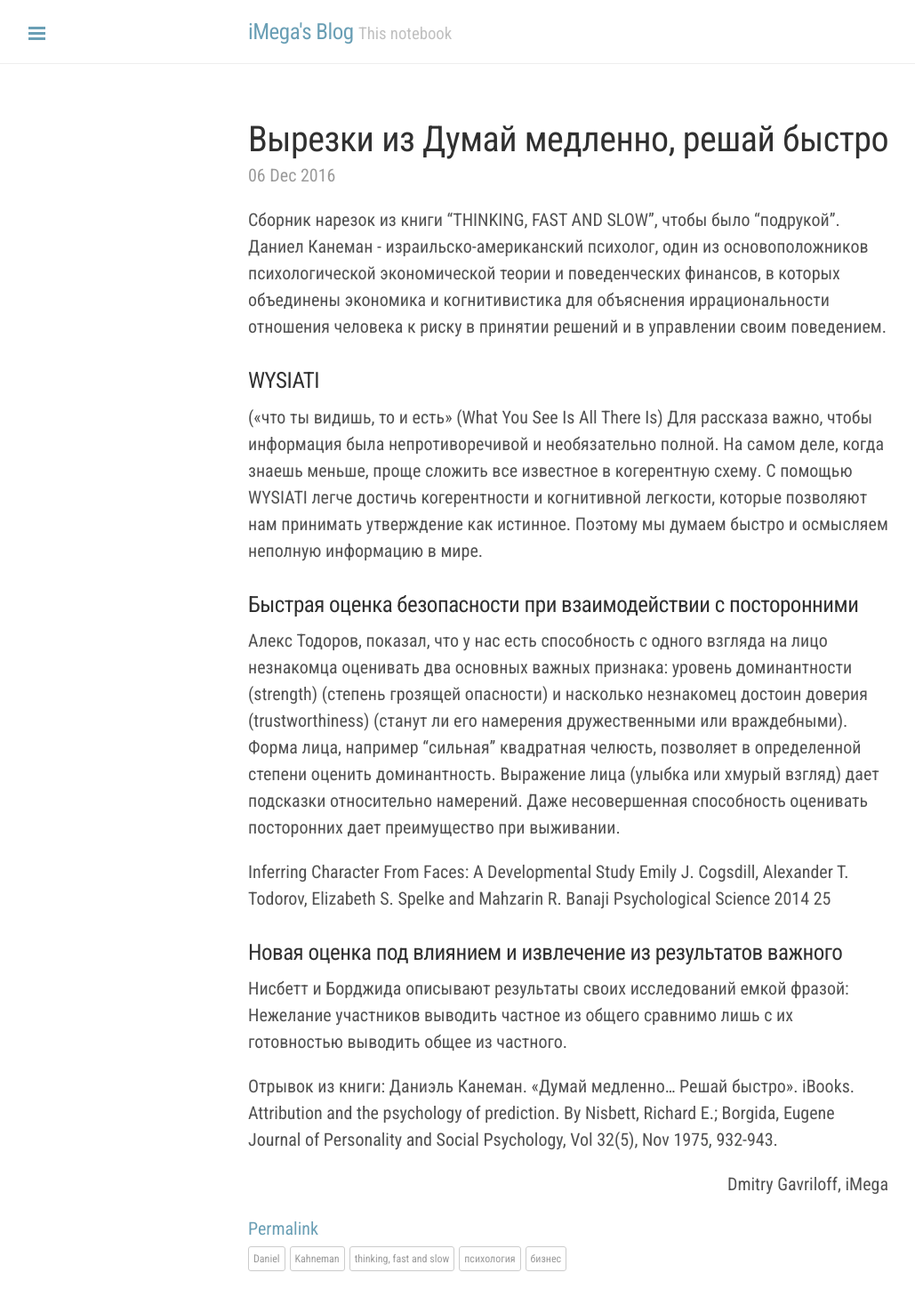
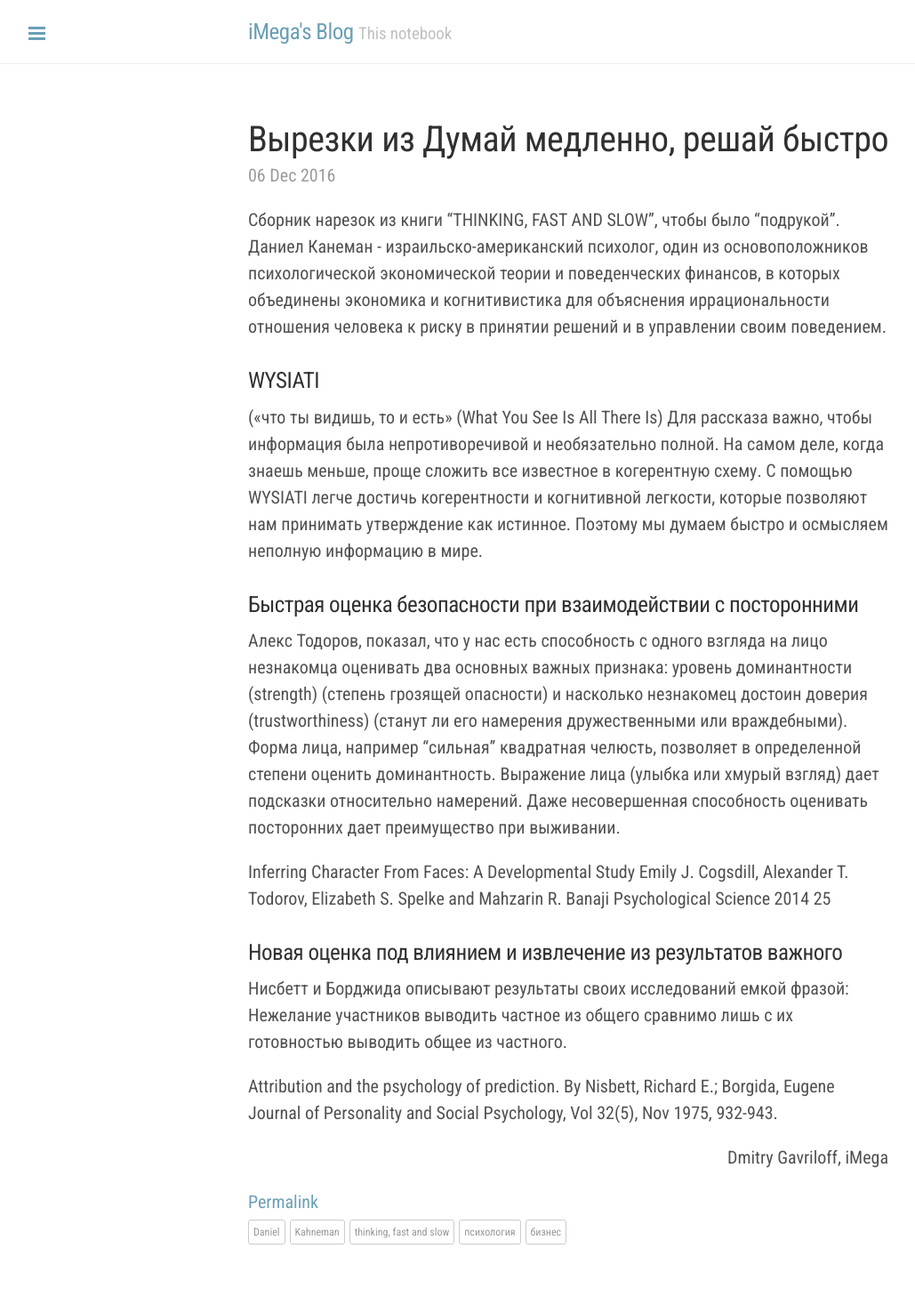
Before and after one commit to iMega/imega.github.io, a Jekyll site: the page built from _posts/2016-12-06-daniel_kahneman-thinking-fast-slow.md, in a window 1280 px wide. Shown: the whole page at 89% size, without its empty margins (1-1030 px from the left). Built offline with Jekyll 4.4.1, drawn with Linux system fonts in a browser that asks for light colours; comment, search, counter and statistics services are not loaded; after the commit the page ends 1446 px from its top, so only the background shows below that.

Commit message:
kahneman

```diff
--- a/_posts/2016-12-06-daniel_kahneman-thinking-fast-slow.md
+++ b/_posts/2016-12-06-daniel_kahneman-thinking-fast-slow.md
@@ -40,7 +40,6 @@ Emily J. Cogsdill, Alexander T. Todorov, Elizabeth S. Spelke and Mahzarin R. Ban
 Нисбетт и Борджида описывают результаты своих исследований емкой фразой:
 Нежелание участников выводить частное из общего сравнимо лишь с их готовностью выводить общее из частного.
 
-Отрывок из книги: Даниэль  Канеман. «Думай медленно… Решай быстро». iBooks.
 Attribution and the psychology of prediction.
 By Nisbett, Richard E.; Borgida, Eugene
 Journal of Personality and Social Psychology, Vol 32(5), Nov 1975, 932-943.
```
